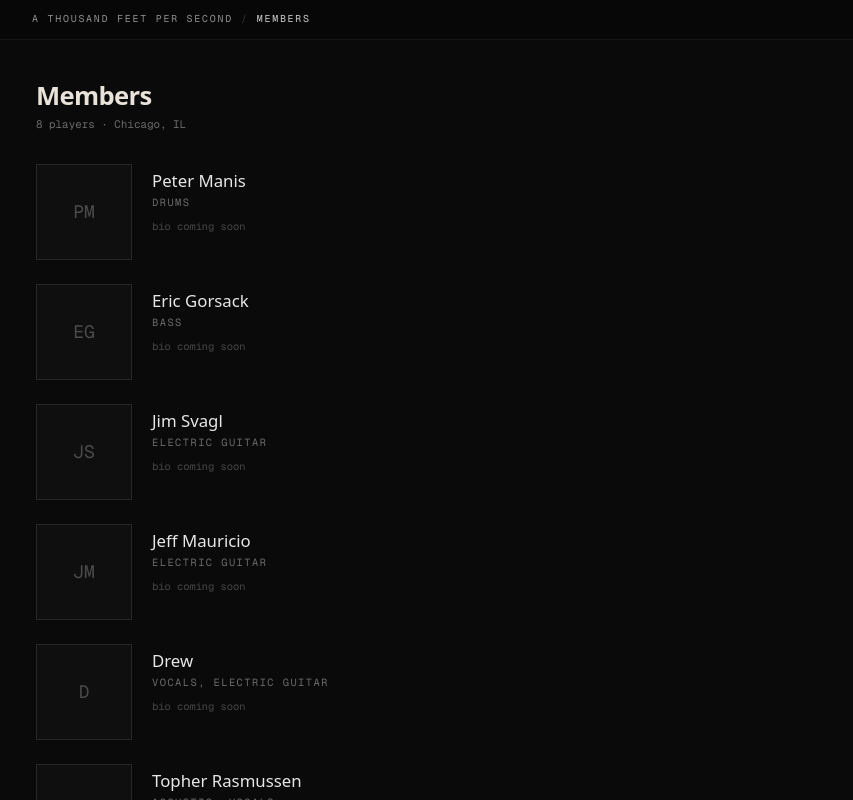
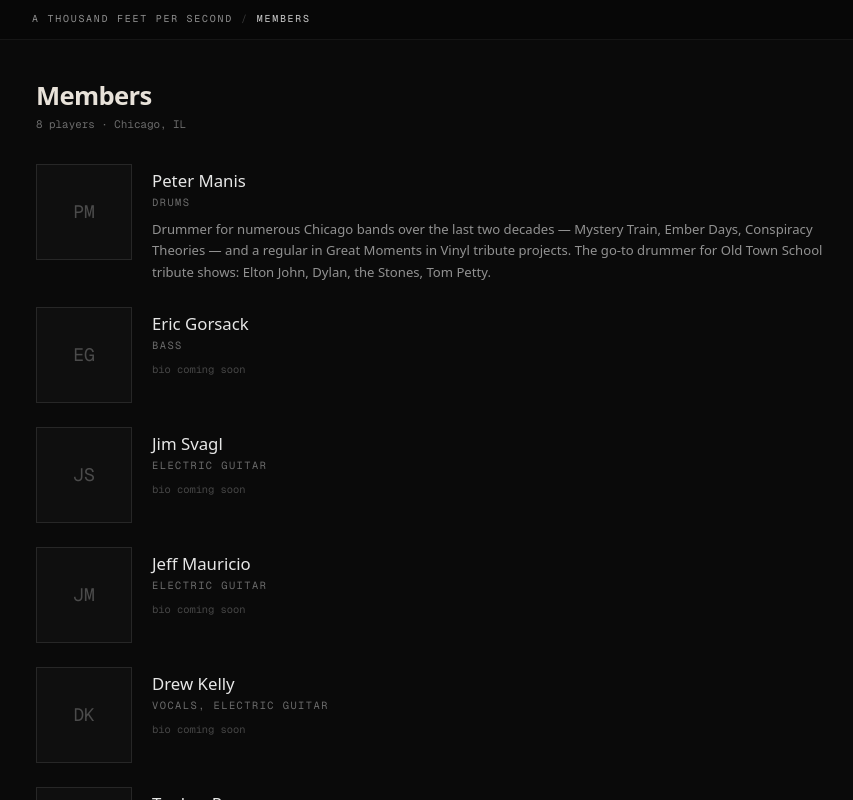
Before and after one commit to topher416/fmnogg.in, a Next.js app: page /members in a window 1280 px wide. Shown: the top 800 px of the page, without its empty margins (124-977 px from the left). Built offline with nearby package versions, Linux system fonts and the light colour scheme; a web font is replaced by a local one.

Commit message:
Members: add bios for Peter Manis and Andrew Schneider; Drew Kelly full name

```diff
--- a/src/app/members/page.tsx
+++ b/src/app/members/page.tsx
@@ -9,15 +9,23 @@ export const metadata: Metadata = {
   alternates: { canonical: "/members" },
 };
 
-const MEMBERS = [
-  { name: "Peter Manis", role: "drums" },
-  { name: "Eric Gorsack", role: "bass" },
-  { name: "Jim Svagl", role: "electric guitar" },
-  { name: "Jeff Mauricio", role: "electric guitar" },
-  { name: "Drew", role: "vocals, electric guitar" },
-  { name: "Topher Rasmussen", role: "acoustic, vocals" },
-  { name: "Hannah Enenbach", role: "vocals" },
-  { name: "Andrew Schneider", role: "keys" },
+const MEMBERS: { name: string; role: string; bio: string | null }[] = [
+  {
+    name: "Peter Manis",
+    role: "drums",
+    bio: "Drummer for numerous Chicago bands over the last two decades — Mystery Train, Ember Days, Conspiracy Theories — and a regular in Great Moments in Vinyl tribute projects. The go-to drummer for Old Town School tribute shows: Elton John, Dylan, the Stones, Tom Petty.",
+  },
+  { name: "Eric Gorsack", role: "bass", bio: null },
+  { name: "Jim Svagl", role: "electric guitar", bio: null },
+  { name: "Jeff Mauricio", role: "electric guitar", bio: null },
+  { name: "Drew Kelly", role: "vocals, electric guitar", bio: null },
+  { name: "Topher Rasmussen", role: "acoustic, vocals", bio: null },
+  { name: "Hannah Enenbach", role: "vocals", bio: null },
+  {
+    name: "Andrew Schneider",
+    role: "keys",
+    bio: "Chicago multi-instrumentalist writing and producing art rock, post-punk, chamber pop, jazz, and psychedelia under his own name. Inspired by XTC, Talking Heads, Joe Jackson, and David Bowie — artists who refuse to commit to a single sound.",
+  },
 ];
 
 function initials(name: string) {
@@ -56,10 +64,15 @@ export default function MembersPage() {
                 <div className="mt-0.5 font-mono text-[0.65rem] uppercase tracking-[0.14em] text-white/40">
                   {m.role}
                 </div>
-                {/* bio goes here */}
-                <p className="mt-2 font-mono text-[0.65rem] text-white/25">
-                  bio coming soon
-                </p>
+                {m.bio ? (
+                  <p className="mt-2 text-[0.82rem] leading-relaxed text-white/55 max-w-[42rem]">
+                    {m.bio}
+                  </p>
+                ) : (
+                  <p className="mt-2 font-mono text-[0.65rem] text-white/25">
+                    bio coming soon
+                  </p>
+                )}
               </div>
             </li>
           ))}
```
